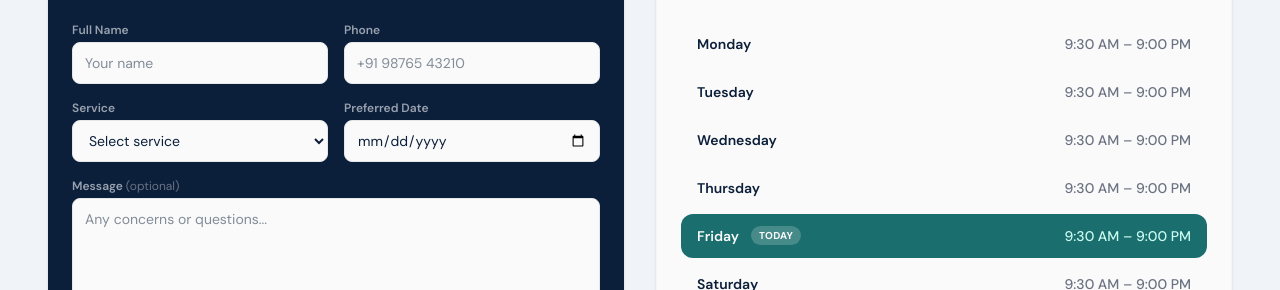
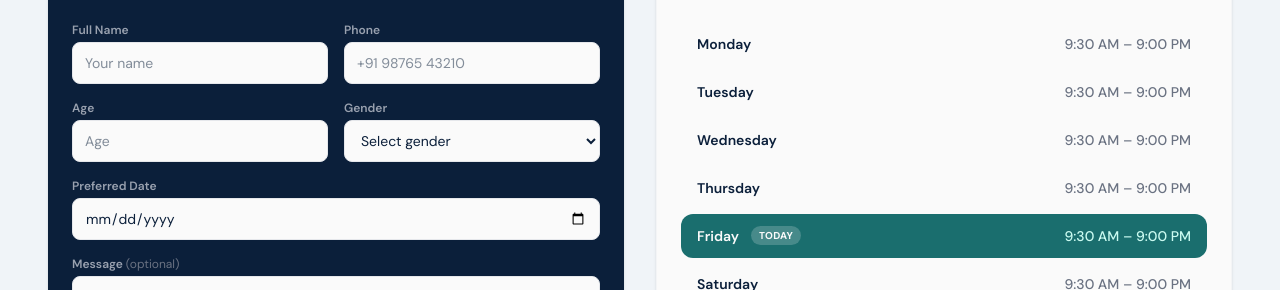
Before and after one commit to GENAI-NETWORKS/salem-dental-clinic, a React (Vite) app: page / in a window 1280 px wide. Shown: the part 4882-5172 px from the top of the page. Built offline with nearby package versions, Linux system fonts and the light colour scheme; a web font is replaced by a local one.

Commit message:
feat: replace service with age and gender in booking form

```diff
--- a/src/components/BookingForm.jsx
+++ b/src/components/BookingForm.jsx
@@ -22,7 +22,7 @@ const HoursAndBooking = () => {
     setStatus('loading');
     const formData = new FormData(e.target);
     const data = Object.fromEntries(formData.entries());
-    const text = `*New Appointment Request*%0A%0A*Name:* ${data.name}%0A*Phone:* ${data.phone}%0A*Service:* ${data.service}%0A*Date:* ${data.date}%0A*Message:* ${data.message || 'N/A'}`;
+    const text = `*New Appointment Request*%0A%0A*Name:* ${data.name}%0A*Age:* ${data.age}%0A*Gender:* ${data.gender}%0A*Phone:* ${data.phone}%0A*Date:* ${data.date}%0A*Message:* ${data.message || 'N/A'}`;
     setTimeout(() => {
       setStatus('success');
       window.open(`https://wa.me/919843308369?text=${text}`, '_blank');
@@ -77,18 +77,23 @@ const HoursAndBooking = () => {
 
               <div className="grid grid-cols-2 gap-4">
                 <div>
-                  <label className="block text-xs font-semibold text-gray-400 mb-1">Service</label>
-                  <select name="service" required defaultValue="" className={inputClass}>
-                    <option value="" disabled>Select service</option>
-                    {['General Consultation','Digital Smile Designing','Tooth Whitening','Dental Implants','Invisible Clear Aligners','Root Canal Treatment','Gummy Smile Correction'].map(s => (
-                      <option key={s} value={s}>{s}</option>
-                    ))}
+                  <label className="block text-xs font-semibold text-gray-400 mb-1">Age</label>
+                  <input type="number" name="age" required min="1" max="120" className={inputClass} placeholder="Age" />
+                </div>
+                <div>
+                  <label className="block text-xs font-semibold text-gray-400 mb-1">Gender</label>
+                  <select name="gender" required defaultValue="" className={inputClass}>
+                    <option value="" disabled>Select gender</option>
+                    <option value="Male">Male</option>
+                    <option value="Female">Female</option>
+                    <option value="Other">Other</option>
                   </select>
                 </div>
-                <div>
-                  <label className="block text-xs font-semibold text-gray-400 mb-1">Preferred Date</label>
-                  <input type="date" name="date" required className={inputClass} />
-                </div>
+              </div>
+
+              <div>
+                <label className="block text-xs font-semibold text-gray-400 mb-1">Preferred Date</label>
+                <input type="date" name="date" required className={inputClass} />
               </div>
 
               <div className="flex-1 flex flex-col min-h-[120px]">
```
